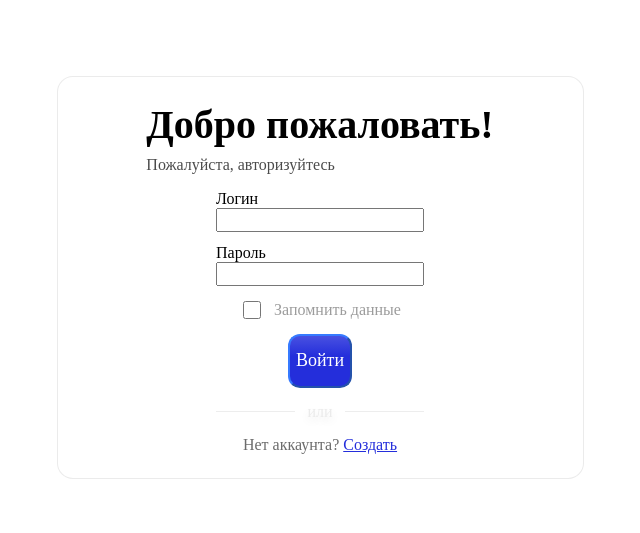
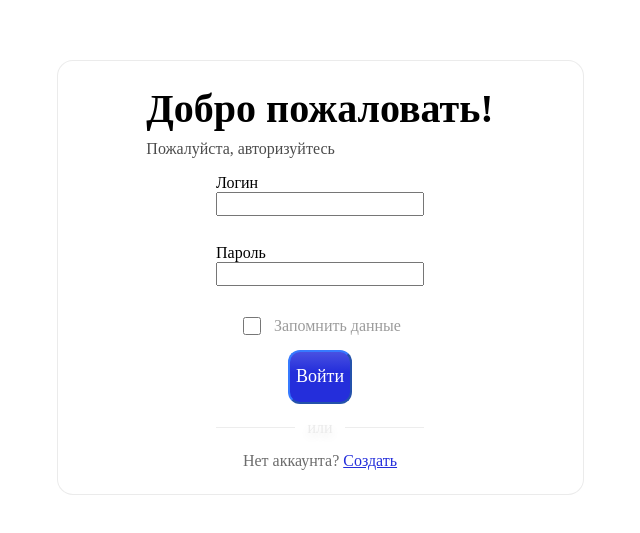
Before and after one commit to nikipogjob/aiti-guru-assessment, a React (Vite) app: page /login in a window 1280 px wide. Shown: the part 123-656 px from the top of the page, without its empty margins (320-960 px from the left). Built offline with nearby package versions, Linux system fonts and the light colour scheme.

Commit message:
feat: login required validation

```diff
--- a/eslint.config.js
+++ b/eslint.config.js
@@ -23,7 +23,7 @@ export default defineConfig([
       semi: ['error', 'always'],
       quotes: ['error', 'single', { avoidEscape: true, allowTemplateLiterals: true }],
       'jsx-quotes': ['error', 'prefer-double'],
-      'no-multiple-empty-lines': ['error', { max: 1, maxBOF: 0, maxEOF: 1 }],
+      'no-multiple-empty-lines': ['error', { max: 2, maxBOF: 0, maxEOF: 1 }],
       'prefer-const': 'error',
       eqeqeq: ['error', 'always'],
       curly: ['error', 'all'],
--- a/src/pages/login/login-page.module.scss
+++ b/src/pages/login/login-page.module.scss
@@ -43,6 +43,13 @@
         display: flex;
         flex-direction: column;
 
+    }
+
+    &__error {
+        min-height: 16px;
+        margin: 0;
+        font-size: 12px;
+        color: #c00;
     }
 
     &__remember {
--- a/src/pages/login/login-page.tsx
+++ b/src/pages/login/login-page.tsx
@@ -1,6 +1,31 @@
+import { zodResolver } from '@hookform/resolvers/zod';
 import styles from './login-page.module.scss';
+import { useForm } from 'react-hook-form';
+import { z } from 'zod';
+
+const schema = z.object({
+    login: z.string().min(1, 'Введите логин'),
+    password: z.string().min(1, 'Введите пароль'),
+    remember: z.boolean().optional(),
+});
+
+type FormValues = z.infer<typeof schema>;
 
 export default function LoginPage() {
+
+    const {
+        register,
+        handleSubmit,
+        formState: { errors },
+    } = useForm<FormValues>({
+        resolver: zodResolver(schema),
+        defaultValues: { login: '', password: '', remember: false }
+    });
+
+    const onFormSubmit = (data: FormValues) => {
+        console.log(data);
+    };
+
 
     return (
         <main className={styles.auth}>
@@ -13,23 +38,23 @@ export default function LoginPage() {
                         Пожалуйста, авторизуйтесь
                     </p>
                 </header>
-                <form className={styles.auth__form}>
+                <form className={styles.auth__form} onSubmit={handleSubmit(onFormSubmit)} noValidate>
                     <div className={styles.auth__field}>
                         <label className={styles.auth__label} htmlFor="login">
                             Логин
                         </label>
-                        <input className={styles.auth__input} id="login" name="login" />
-                        <p className={styles.auth__error}></p>
+                        <input className={styles.auth__input} id="login" {...register('login')} />
+                        <p className={styles.auth__error}>{errors.login?.message}</p>
                     </div>
                     <div className={styles.auth__field}>
                         <label className={styles.auth__label} htmlFor="password">
                             Пароль
                         </label>
-                        <input className={styles.auth__input} id="password" name="password" type="password" />
-                        <p className={styles.auth__error}></p>
+                        <input className={styles.auth__input} id="password" type="password" {...register('password')} />
+                        <p className={styles.auth__error}>{errors.password?.message}</p>
                     </div>
                     <label className={styles.auth__remember}>
-                        <input className={styles.auth__checkbox} type="checkbox" />
+                        <input className={styles.auth__checkbox} type="checkbox" {...register('remember')} />
                         <span className={styles.auth__rememberText}>Запомнить данные</span>
                     </label>
 
```
